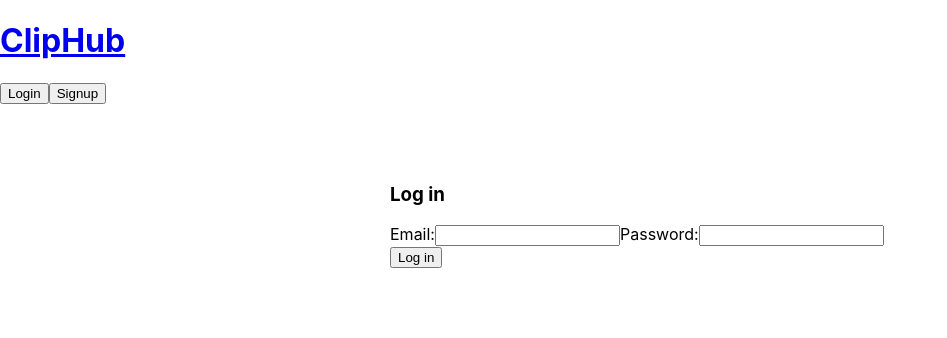
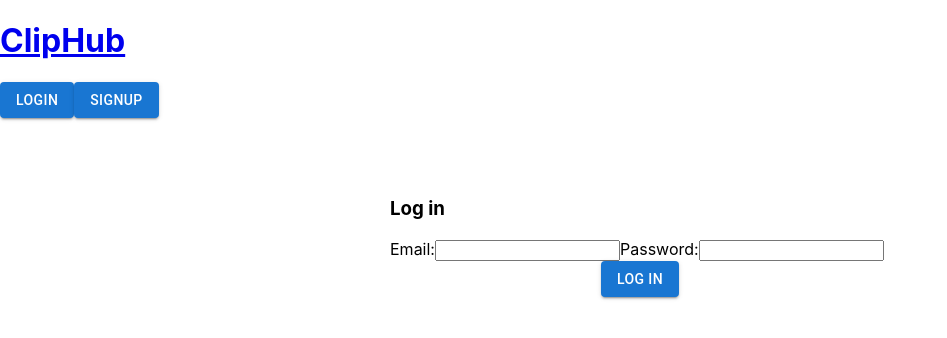
Before and after one commit to gio2nice/cliphub-react, a React (Create React App) app: page /login in a window 1280 px wide. Shown: the top 338 px of the page, without its empty margins (0-947 px from the left). Built offline with nearby package versions, Linux system fonts and the light colour scheme.

Commit message:
edited styling

```diff
--- a/src/components/NavBar/NavBar.js
+++ b/src/components/NavBar/NavBar.js
@@ -1,9 +1,11 @@
 import React from "react"
+import Button from '@mui/material/Button';
 import {Link} from "react-router-dom"
 import {useNavigate} from "react-router-dom"
+
+
 function NavBar(){
     const navigate = useNavigate();
-
     return(
         <header>
             <div className="container">
@@ -12,8 +14,8 @@ function NavBar(){
                 </Link>
                 <nav>
                     <div>
-                        <button onClick={()=>navigate("/Login")}>Login</button>
-                        <button onClick={()=>navigate("/Signup")}>Signup</button>
+                        <Button variant="contained" style={{ display: "inline", margin: "0 auto" }}  onClick={()=>navigate("/Login")}>Login</Button>
+                        <Button variant="contained" style={{ display: "inline", margin: "0 auto" }}  onClick={()=>navigate("/Signup")}>Signup</Button>
                     </div>
                 </nav>
             </div>
--- a/src/pages/LogIn/Login.js
+++ b/src/pages/LogIn/Login.js
@@ -1,6 +1,10 @@
+
+
 import {useState} from 'react';
 // import API from "../../utils/API";
-import Button from 'react-bootstrap/Button'
+import Button from '@mui/material/Button';
+
+
 
 const Login = () => {
    const [email, setEmail] = useState('')
@@ -28,7 +32,7 @@ const Login = () => {
                 value={password}
             />
 
-            <Button type="submit" >Log in</Button>{''}
+            <Button variant="contained" style={{ display: "block", margin: "0 auto" }} type="submit" >Log in</Button>{''}
         </form>
     )
 }
--- a/src/pages/Signup/Signup.js
+++ b/src/pages/Signup/Signup.js
@@ -1,4 +1,5 @@
 import {useState} from 'react';
+import Button from '@mui/material/Button';
 // import API from "../../utils/API";
 
 const Signup = () => {
@@ -34,7 +35,7 @@ const Signup = () => {
                 value={phonenumber}
             />
 
-            <button>Create Account</button>
+            <Button variant="contained" style={{ display: "block", margin: "0 auto" }} type="submit" >Sign Up</Button>{''}
         </form>
     )
 }
```
Also changed, not shown: package.json (+7 -1 lines), 1 other file (tests, documents, lock files or other folders).
